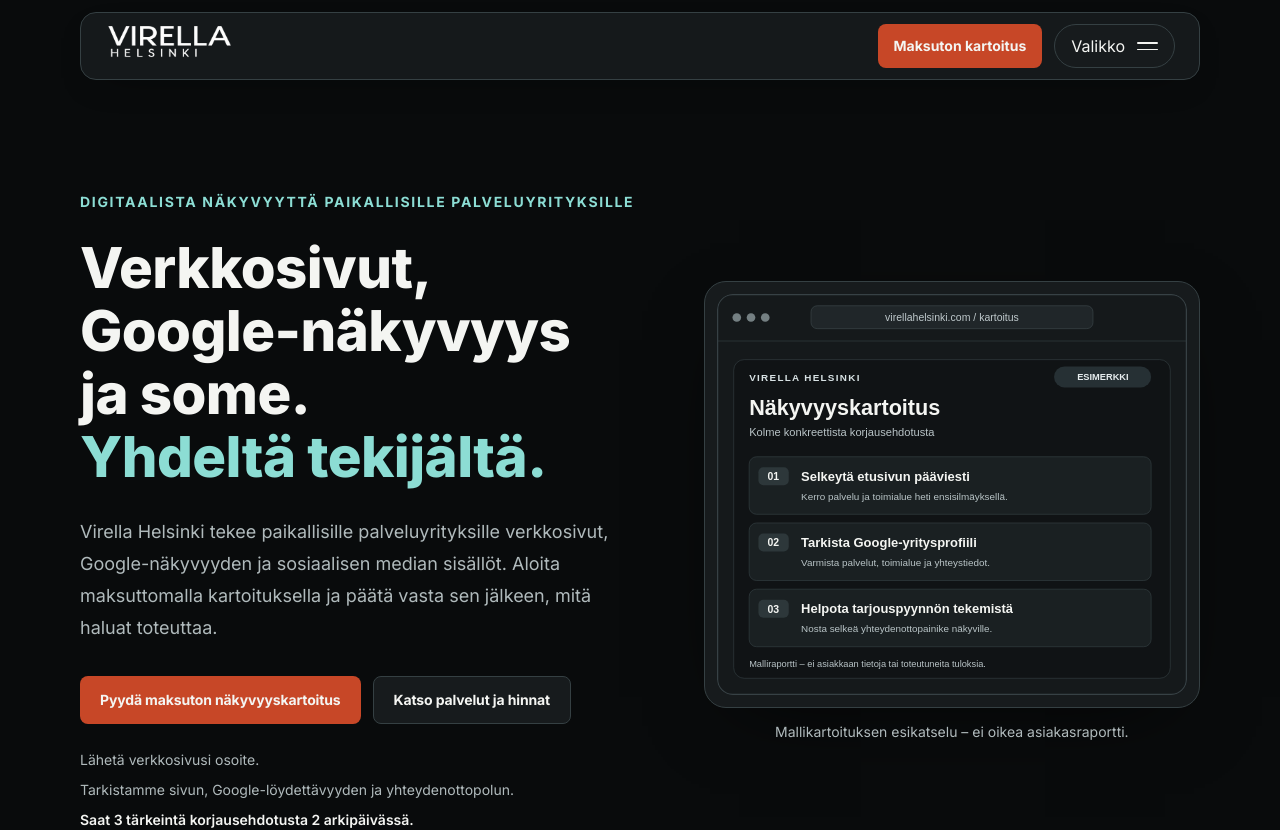
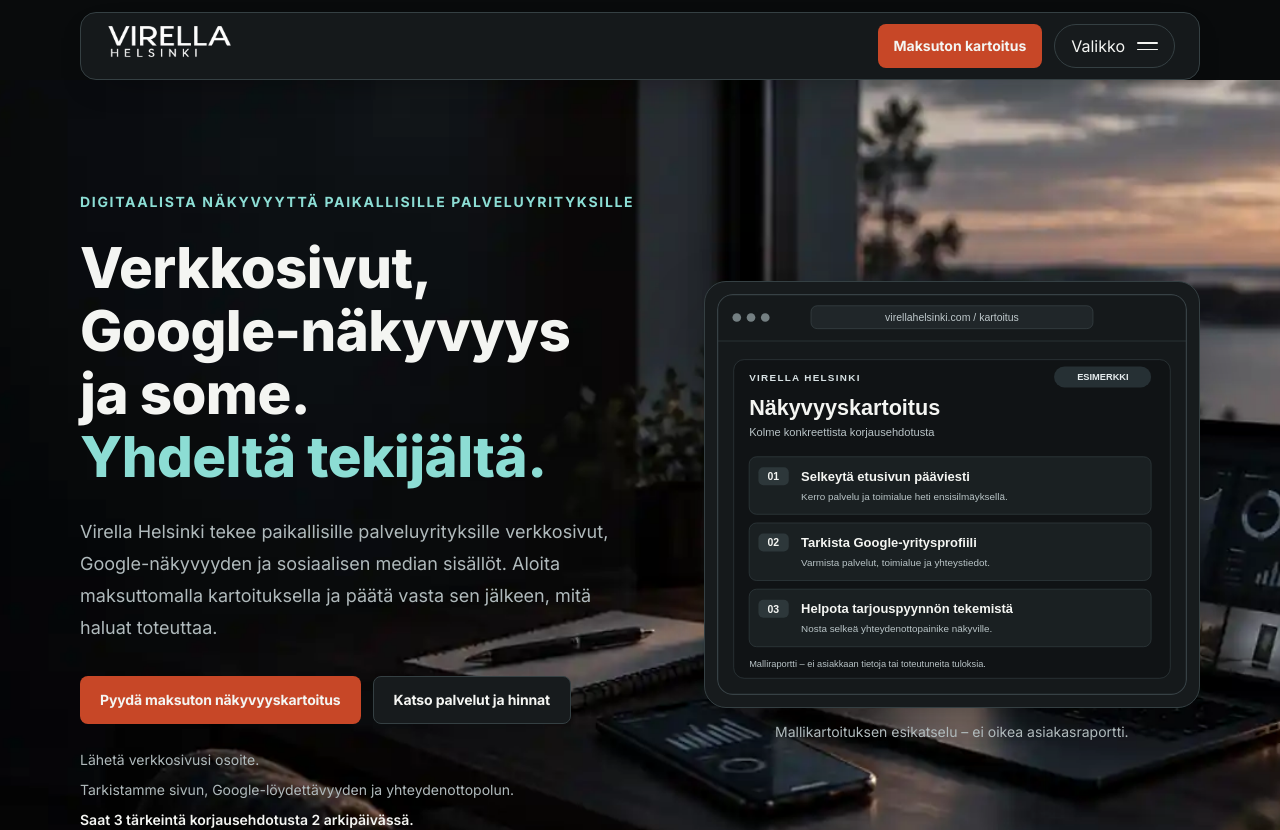
Before and after one commit to Jambovisuaalit/virella-helsinki-web, a Next.js app: page / in a window 1280 px wide. Shown: the top 830 px of the page. Built offline with nearby package versions, Linux system fonts and the light colour scheme.

Commit message:
feat: layer cinematic photographic background beneath readable landing hero

```diff
--- a/app/page.tsx
+++ b/app/page.tsx
@@ -83,8 +83,20 @@ export default function Home() {
       <a href="#main-content" className="landing-skip-link">Siirry sisältöön</a>
       <SiteHeader />
       <main id="main-content">
-        <section className="px-0 pb-14 pt-14 sm:pb-20 sm:pt-20 lg:pt-28" aria-labelledby="home-title">
-          <SectionContainer>
+        <section className="virella-photographic-hero relative isolate overflow-hidden px-0 pb-14 pt-14 sm:pb-20 sm:pt-20 lg:pt-28" aria-labelledby="home-title">
+          <div className="pointer-events-none absolute inset-0 z-0" aria-hidden="true">
+            <Image
+              src="/images/virella-workspace-hero.webp"
+              alt=""
+              fill
+              priority
+              unoptimized
+              sizes="100vw"
+              className="virella-hero-photo object-cover"
+            />
+            <div className="virella-hero-veil absolute inset-0" />
+          </div>
+          <SectionContainer className="relative z-10">
             <div className="grid items-center gap-12 lg:grid-cols-[minmax(0,1.06fr)_minmax(0,0.94fr)] lg:gap-10 xl:gap-16">
               <div className="min-w-0">
                 <p className="mb-6 text-xs font-bold uppercase tracking-[0.12em] text-brand sm:text-sm">
@@ -118,7 +130,7 @@ export default function Home() {
                     alt="Havainnekuva näkyvyyskartoituksen malliraportista: kolme esimerkkikorjausta verkkosivun viestiin, Google-yritysprofiiliin ja tarjouspyyntöpolkuun."
                     width={760}
                     height={648}
-                    priority
+                    loading="lazy"
                     unoptimized
                     className="h-auto w-full rounded-2xl"
                   />
```
